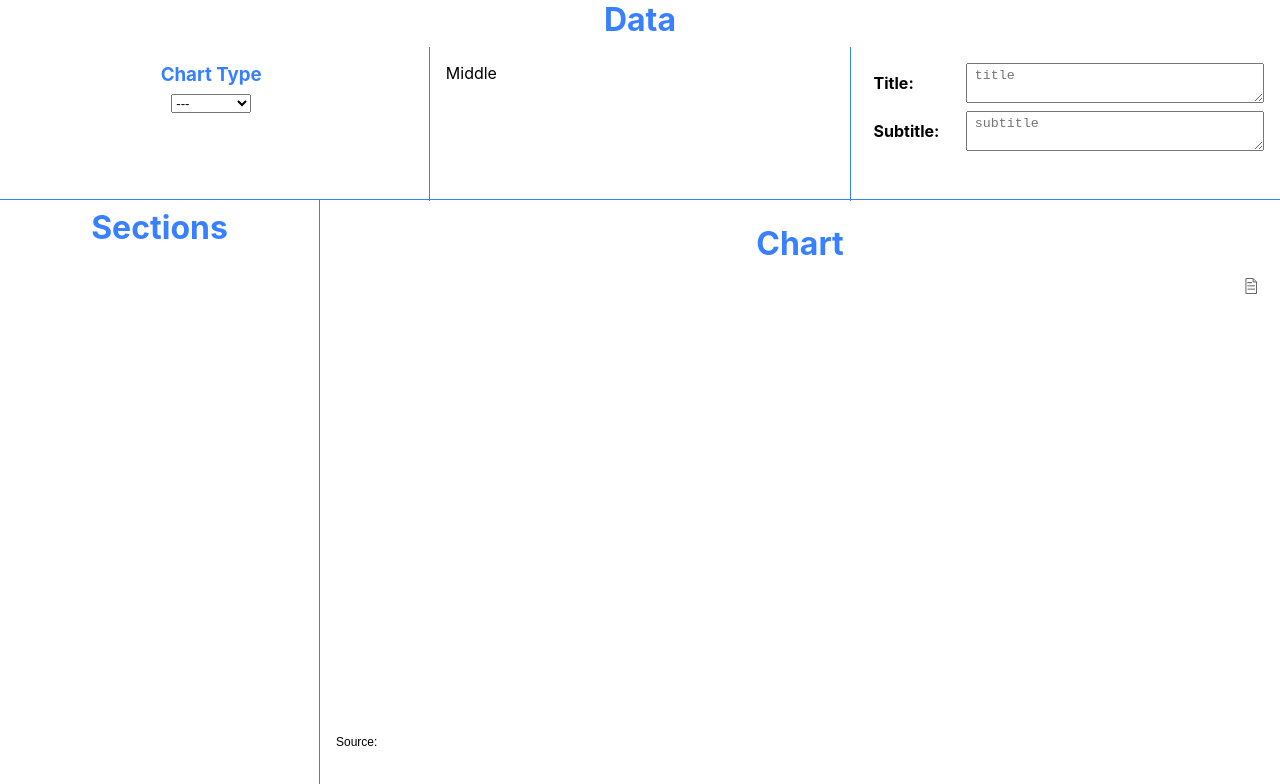
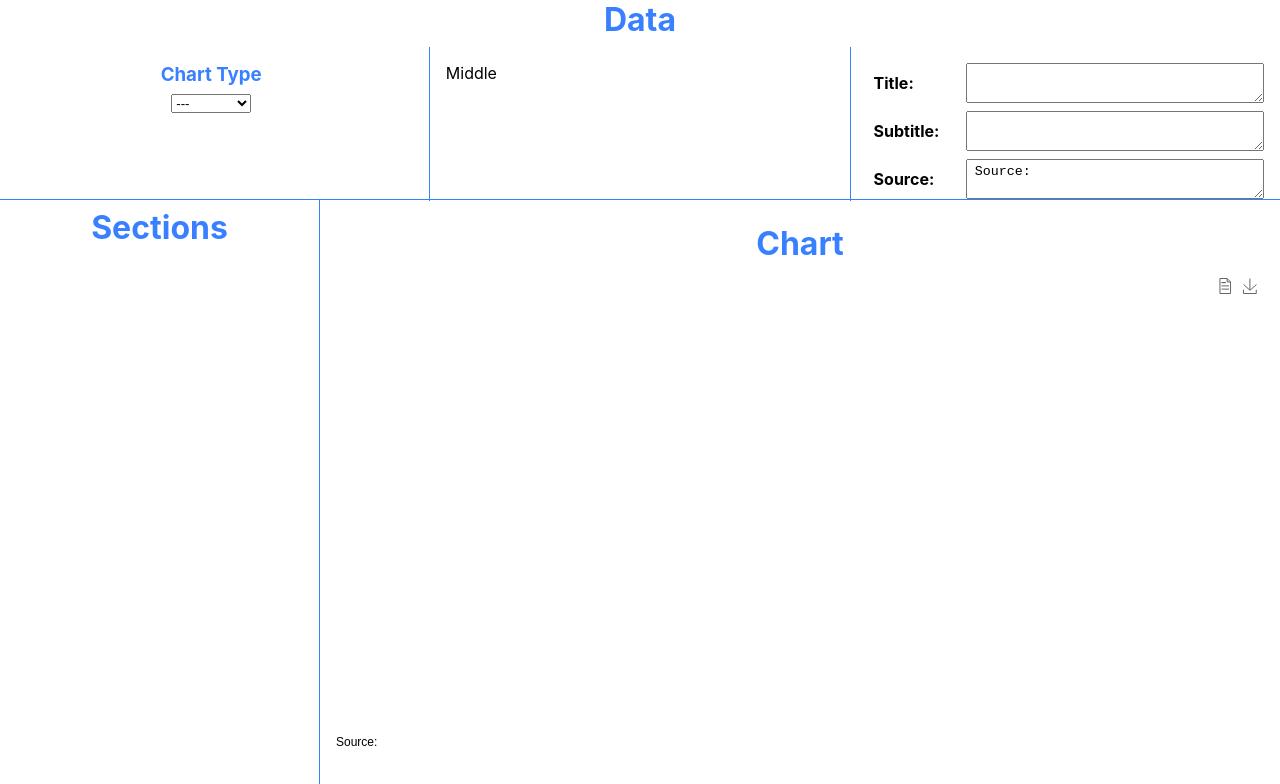
Before and after one commit to michaelcalvinwood/instant-charts, a React (Create React App) app: page / in a window 1280 px wide. Shown: the top 784 px of the page. Built offline with nearby package versions, Linux system fonts and the light colour scheme.

Commit message:
added input for Source

```diff
--- a/src/App.js
+++ b/src/App.js
@@ -35,9 +35,11 @@ function App() {
     series: [],
     toolbox: {
       feature: {
+
         dataView: {
           readOnly: true,
-        }
+        },
+        saveAsImage: {},
       }
     }
   };
--- a/src/Components/Data.jsx
+++ b/src/Components/Data.jsx
@@ -91,20 +91,6 @@ function Data({option, updateOption}) {
                 extraCssText: 'text-align:center'
               }
         })
-        newOption.graphic = cloneDeep(option.graphic);
-        newOption.graphic.push({
-
-            type: 'text',
-            style: {
-                id: 'source',
-                text: 'Source',
-                fontSize: 12,
-                lineHeight: 16
-            },
-            bottom: 0,
-            left: 0,
-
-        })
 
         updateOption(newOption);
     }
@@ -148,7 +134,7 @@ function Data({option, updateOption}) {
                 case 'bar':
                     return addBarSeries(csv);
                 case 'line':
-                    return addBarSeries(csv);
+                    return addLineSeries(csv);
                 case 'stack':
                     return constructStack(csv);
 
@@ -207,7 +193,7 @@ function Data({option, updateOption}) {
                 <Input
                     label='Title:'
                     type='textarea'
-                    placeholder={'title'}
+
                     option={option}
                     updateOption={updateOption}
                     optionPath='title[0].text'
@@ -216,10 +202,17 @@ function Data({option, updateOption}) {
                  <Input
                     label="Subtitle:"
                     type='textarea'
-                    placeholder={'subtitle'}
+
                     option={option}
                     updateOption={updateOption}
                     optionPath='title[0].subtext'
+                />
+                <Input
+                    label="Source:"
+                    type='textarea'
+                    option={option}
+                    updateOption={updateOption}
+                    optionPath='graphic[0].style.text'
                 />
             </div>
          </div>
```
